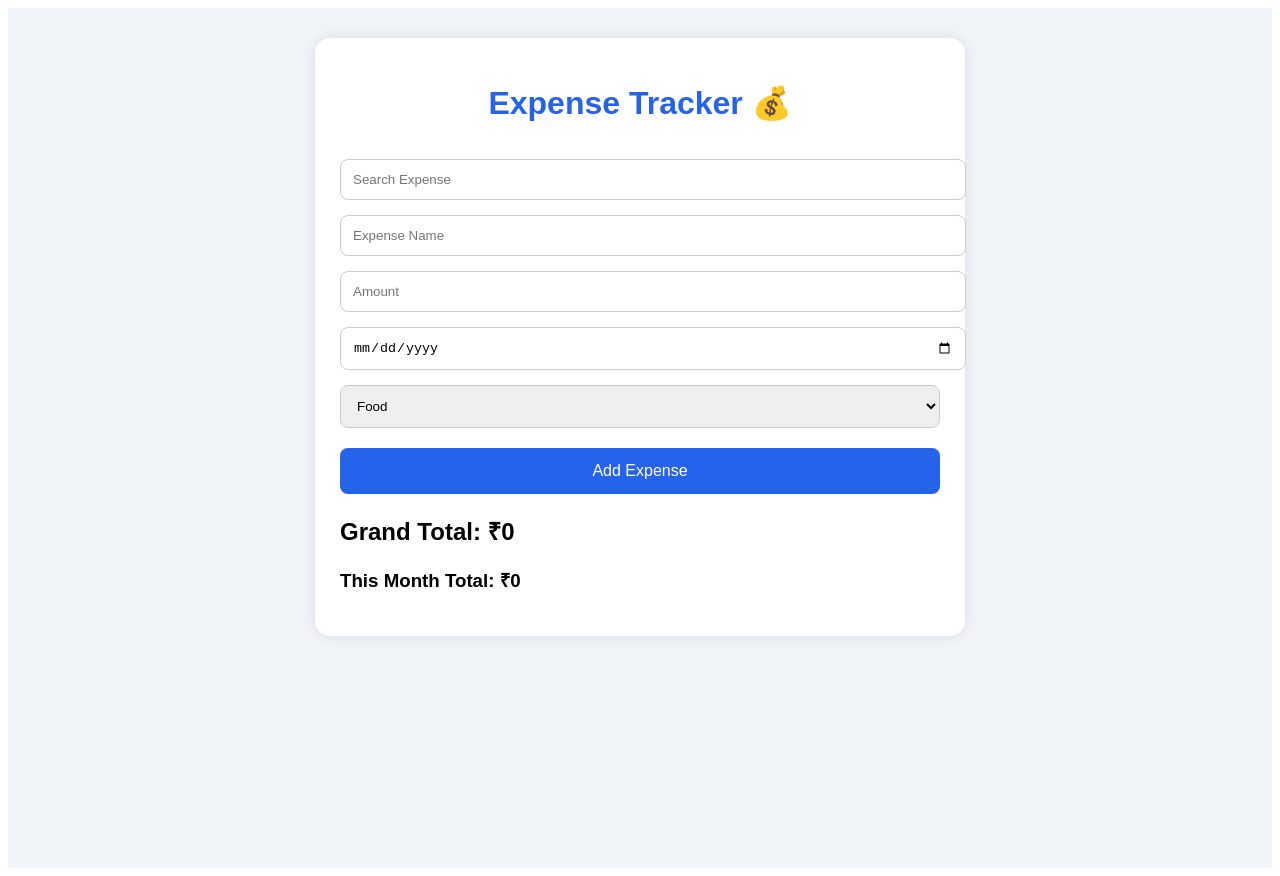
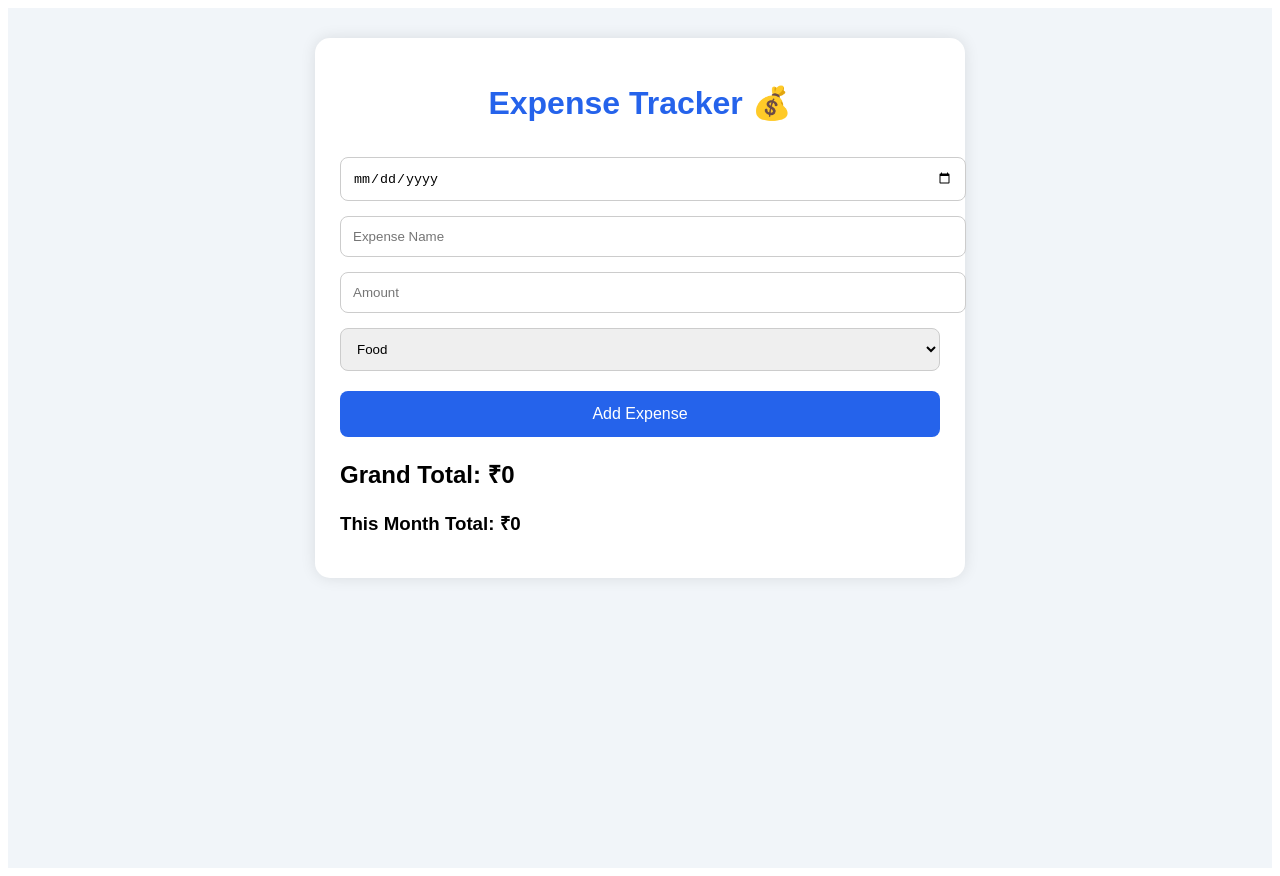
Before and after one commit to sandip280419/Expense-App, a React (Vite) app: page / in a window 1280 px wide. Built offline with nearby package versions, Linux system fonts and the light colour scheme.

Commit message:
Remove search feature from expense tracker
Removed search functionality and adjusted related logic for expense tracking.

```diff
--- a/src/main.jsx
+++ b/src/main.jsx
@@ -6,7 +6,6 @@ function App() {
   const [amount, setAmount] = useState("");
   const [date, setDate] = useState("");
   const [category, setCategory] = useState("Food");
-  const [search, setSearch] = useState("");
   const [editId, setEditId] = useState(null);
 
   const [items, setItems] = useState(() => {
@@ -67,28 +66,28 @@ function App() {
     setEditId(item.id);
   };
 
-  const filteredItems = items.filter((item) =>
-    item.description.toLowerCase().includes(search.toLowerCase())
-  );
-
   const grouped = {};
 
-  filteredItems.forEach((item) => {
+  items.forEach((item) => {
     if (!grouped[item.date]) {
       grouped[item.date] = [];
     }
     grouped[item.date].push(item);
   });
 
-  const grandTotal = filteredItems.reduce(
+  const grandTotal = items.reduce(
     (sum, item) => sum + item.amount,
     0
   );
 
   const currentMonth = new Date().getMonth();
-  const monthlyTotal = filteredItems.reduce((sum, item) => {
+
+  const monthlyTotal = items.reduce((sum, item) => {
     const itemMonth = new Date(item.date).getMonth();
-    return itemMonth === currentMonth ? sum + item.amount : sum;
+
+    return itemMonth === currentMonth
+      ? sum + item.amount
+      : sum;
   }, 0);
 
   return (
@@ -114,16 +113,16 @@ function App() {
           style={{
             textAlign: "center",
             color: "#2563eb",
+            marginBottom: "20px",
           }}
         >
           Expense Tracker 💰
         </h1>
 
         <input
-          type="text"
-          placeholder="Search Expense"
-          value={search}
-          onChange={(e) => setSearch(e.target.value)}
+          type="date"
+          value={date}
+          onChange={(e) => setDate(e.target.value)}
           style={inputStyle}
         />
 
@@ -143,13 +142,6 @@ function App() {
           style={inputStyle}
         />
 
-        <input
-          type="date"
-          value={date}
-          onChange={(e) => setDate(e.target.value)}
-          style={inputStyle}
-        />
-
         <select
           value={category}
           onChange={(e) => setCategory(e.target.value)}
@@ -160,6 +152,7 @@ function App() {
           <option>Shopping</option>
           <option>Recharge</option>
           <option>Rent</option>
+          <option>Other</option>
         </select>
 
         <button onClick={addExpense} style={buttonStyle}>
@@ -172,7 +165,9 @@ function App() {
 
         <h3>This Month Total: ₹{monthlyTotal}</h3>
 
-        {Object.keys(grouped).map((dateKey) => {
+        {Object.keys(grouped)
+          .sort((a, b) => new Date(b) - new Date(a))
+          .map((dateKey) => {
             const total = grouped[dateKey].reduce(
               (sum, item) => sum + item.amount,
               0
```
Lines whose indentation alone changed are shown as unchanged.
